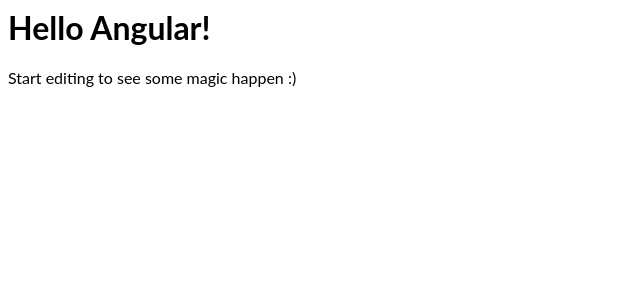
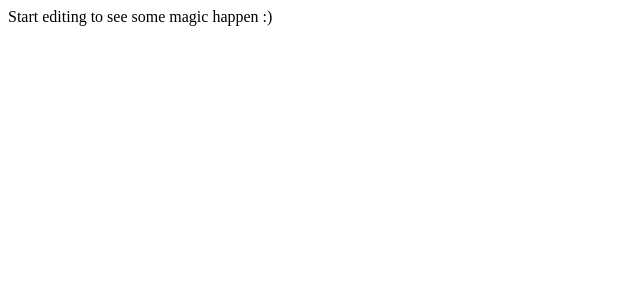
Before and after one commit to ImsirovicAjdin/angular-33js3d, an Angular app: page / in a window 1280 px wide. Shown: the top 300 px of the page, without its empty margins (0-640 px from the left). Built offline with nearby package versions, Linux system fonts and the light colour scheme.

Commit message:
Remove redundant files

```diff
--- a/src/app/app.component.css
+++ /dev/null
@@ -1,3 +0,0 @@
-p {
-  font-family: Lato;
-}
--- a/src/app/app.component.html
+++ b/src/app/app.component.html
@@ -1,4 +1,3 @@
-<hello name="{{ name }}"></hello>
 <p>
   Start editing to see some magic happen :)
 </p>
--- a/src/app/app.component.ts
+++ b/src/app/app.component.ts
@@ -2,9 +2,6 @@
 
 @Component({
   selector: 'my-app',
-  templateUrl: './app.component.html',
-  styleUrls: [ './app.component.css' ]
+  templateUrl: './app.component.html'
 })
-export class AppComponent  {
-  name = 'Angular';
-}
+export class AppComponent  {}
--- a/src/app/app.module.ts
+++ b/src/app/app.module.ts
@@ -3,11 +3,10 @@
 import { FormsModule } from '@angular/forms';
 
 import { AppComponent } from './app.component';
-import { HelloComponent } from './hello.component';
 
 @NgModule({
   imports:      [ BrowserModule, FormsModule ],
-  declarations: [ AppComponent, HelloComponent ],
+  declarations: [ AppComponent ],
   bootstrap:    [ AppComponent ]
 })
 export class AppModule { }
--- a/src/app/hello.component.ts
+++ /dev/null
@@ -1,10 +0,0 @@
-import { Component, Input } from '@angular/core';
-
-@Component({
-  selector: 'hello',
-  template: `<h1>Hello {{name}}!</h1>`,
-  styles: [`h1 { font-family: Lato; }`]
-})
-export class HelloComponent  {
-  @Input() name: string;
-}
```
